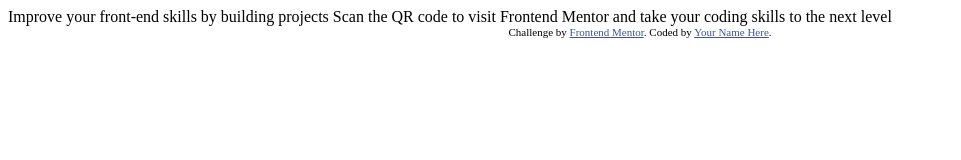
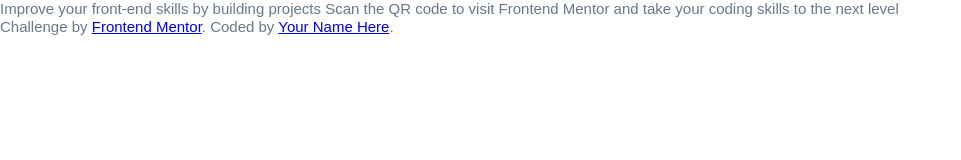
Before and after one commit to Diego01GD/QR-Page, a plain HTML site: page index.html in a window 1280 px wide. Shown: the whole page, without its empty margins (0-961 px from the left). Drawn offline with Linux system fonts and the light colour scheme.

Commit message:
Definición de valores iniciales

```diff
--- a/css/style.css
+++ b/css/style.css
@@ -0,0 +1,24 @@
+:root{
+  --white: hsl(0, 0%, 100%);
+  --slate300: hsl(212, 45%, 89%);
+  --slate500: hsl(216, 15%, 48%);
+  --slate900: hsl(218, 44%, 22%);
+}
+
+@font-face {
+  font-family: "Outfit";
+  src: url(https://fonts.google.com/specimen/Outfit);
+}
+
+*{
+  margin: 0;
+  padding: 0;
+  box-sizing: border-box;
+}
+
+body{
+  font-size: 15px;
+  font-family: sans-serif;
+  color: var(--slate500);
+  line-height: 1.2;
+}
--- a/index.html
+++ b/index.html
@@ -2,16 +2,12 @@
 <html lang="en">
 <head>
   <meta charset="UTF-8">
-  <meta name="viewport" content="width=device-width, initial-scale=1.0"> <!-- displays site properly based on user's device -->
+  <meta name="viewport" content="width=device-width, initial-scale=1.0">
 
   <link rel="icon" type="image/png" sizes="32x32" href="/img/favicon-32x32.png">
+  <link rel="stylesheet" href="css/style.css">
 
   <title>Frontend Mentor | QR code component</title>
-
-  <style>
-    .attribution { font-size: 11px; text-align: center; }
-    .attribution a { color: hsl(228, 45%, 44%); }
-  </style>
 </head>
 <body>
 
```
